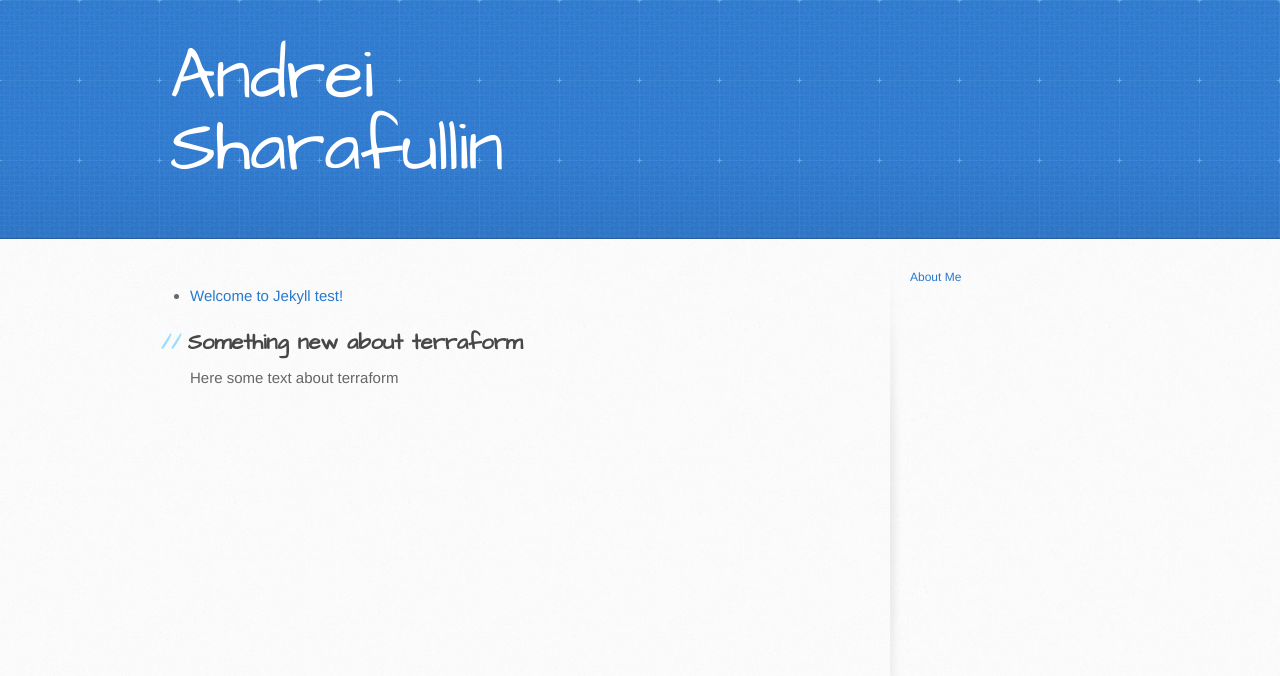
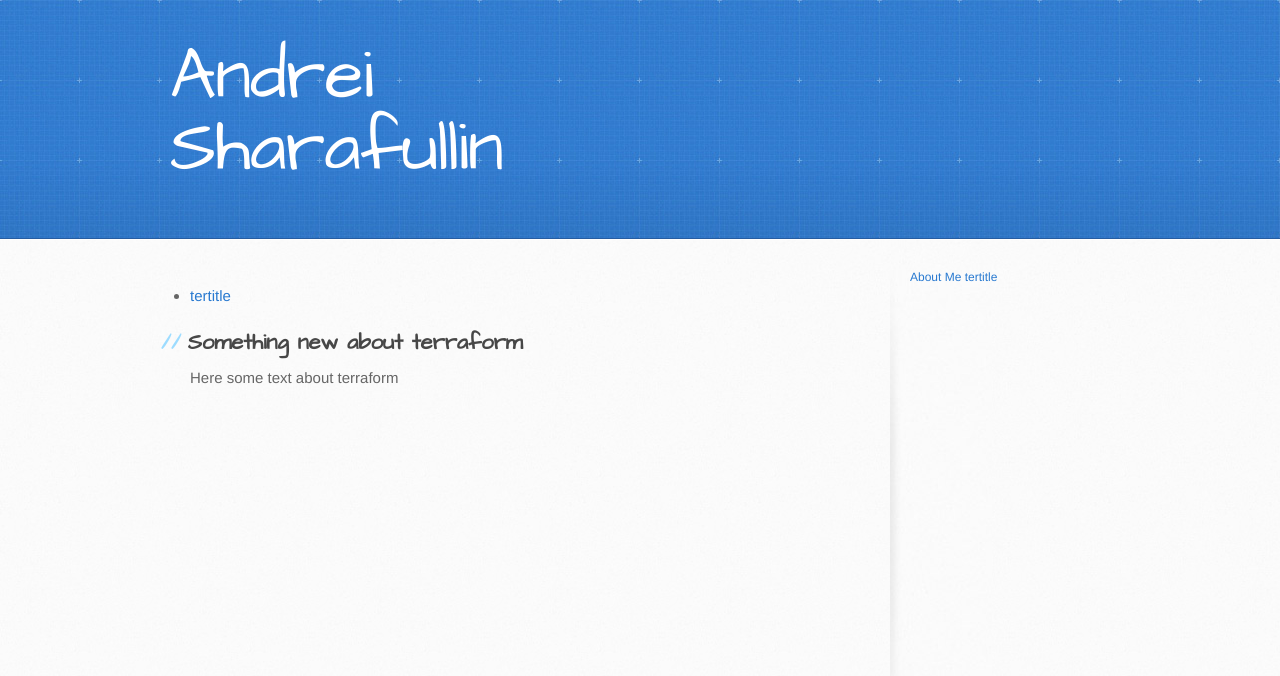
Before and after one commit to sharafullin/sharafullin.github.io, a Jekyll site: the page built from index.md, in a window 1280 px wide. Shown: the top 676 px of the page. Built offline with Jekyll 4.4.1, drawn with Linux system fonts in a browser that asks for light colours; our own code applies the rules of GitHub Pages for plain Markdown files.

Commit message:
added test post

```diff
--- a/_layouts/default.html
+++ b/_layouts/default.html
@@ -45,6 +45,12 @@
             </a>
           {% endif %}
 
+          {% for post in site.posts %}
+          <a href="{{ post.url }}" >
+              {{post.title}}
+            </a>
+          {% endfor %}
+
           {% if site.github.is_project_page %}
             <p class="repo-owner"><a href="{{ site.github.repository_url }}">{{ site.github.repository_name }}</a> is maintained by <a href="{{ site.github.owner_url }}">{{ site.github.owner_name }}</a>.</p>
           {% endif %}
--- a/_posts/2018-7-18-terraform.md
+++ b/_posts/2018-7-18-terraform.md
@@ -2,6 +2,7 @@
 title:  "Welcome to Jekyll test!"
 date:   2018-7-16 16:16:01 -0600
 categories: terraform
+title: tertitle
 ---
 
 ## Something new about terraform
```
